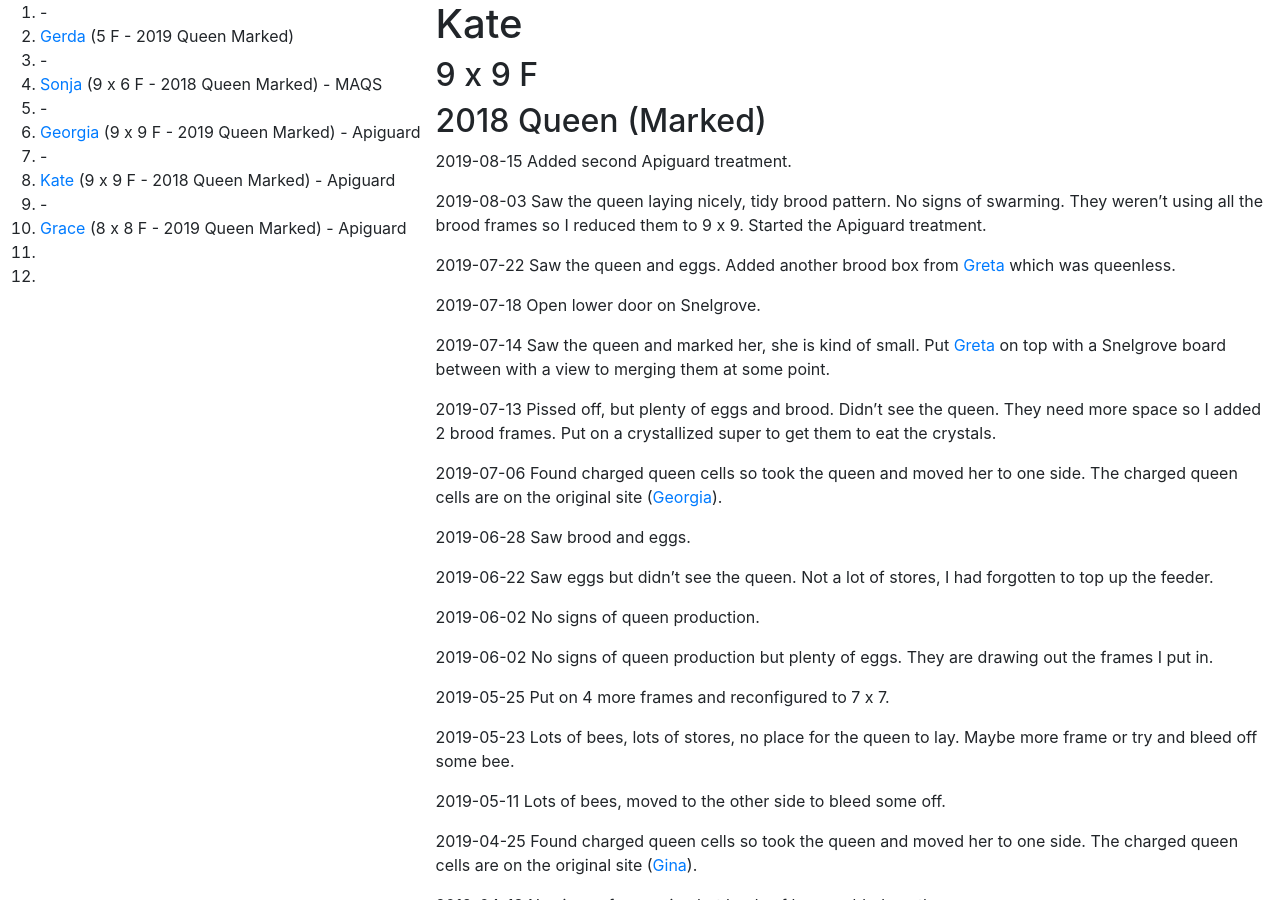
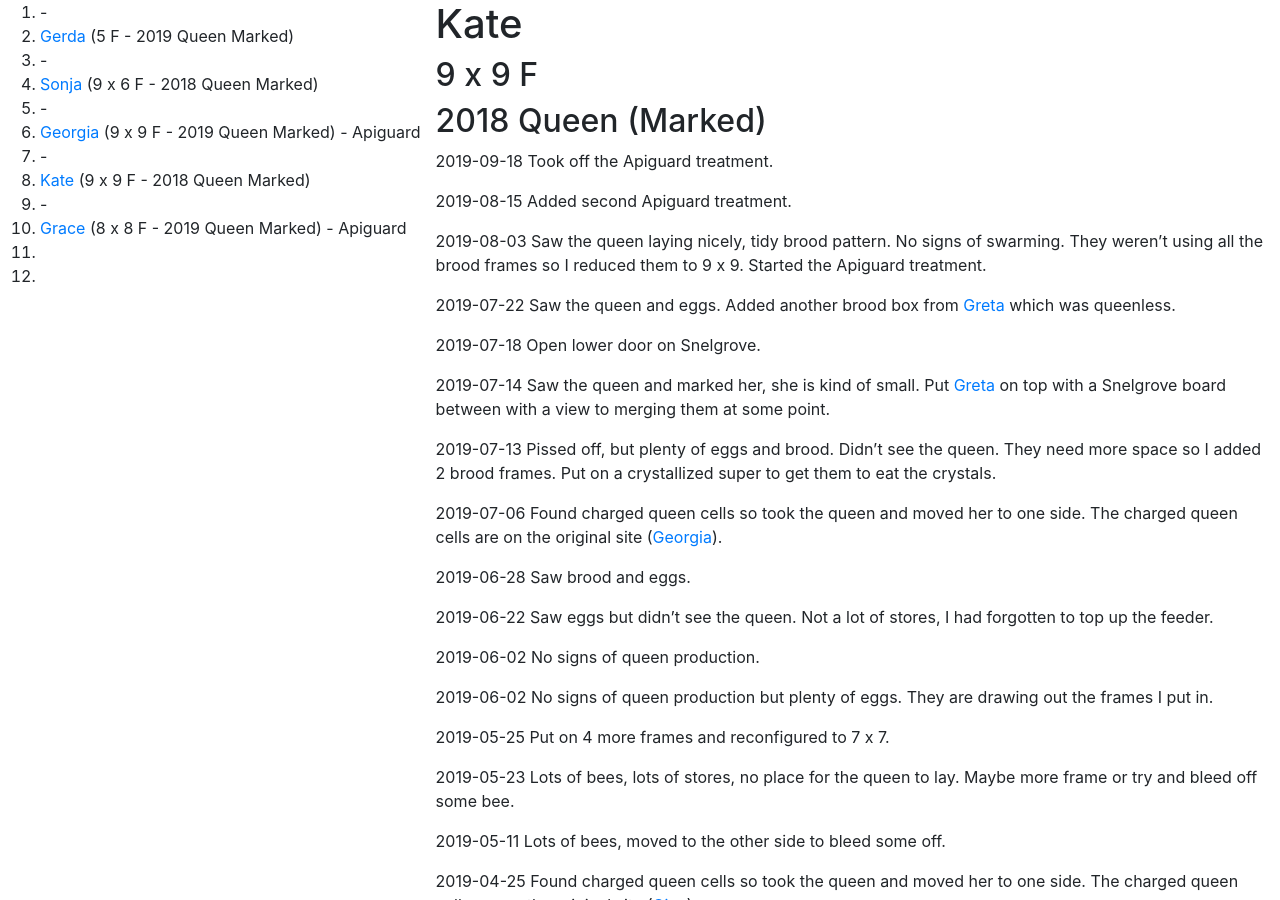
Before and after one commit to joejcollins/rhapsody-angel, a Jekyll site: the page built from queens/kate.md, in a window 1280 px wide and 900 px high. Built offline with Jekyll 4.4.1, drawn with Linux system fonts in a browser that asks for light colours; our own code applies the rules of GitHub Pages for plain Markdown files.

Commit message:
Looking tidy.

```diff
--- a/_includes/apiary.md
+++ b/_includes/apiary.md
@@ -1,11 +1,11 @@
 1. -
 1. [Gerda]({{ site.baseurl }}/queens/gerda/) (5 F - 2019 Queen Marked)
 1. -
-1. [Sonja]({{ site.baseurl }}/queens/sonja/) (9 x 6 F - 2018 Queen Marked) - MAQS
+1. [Sonja]({{ site.baseurl }}/queens/sonja/) (9 x 6 F - 2018 Queen Marked)
 1. -
 1. [Georgia]({{ site.baseurl }}/queens/georgia/) (9 x 9 F - 2019 Queen Marked) - Apiguard
 1. -
-1. [Kate]({{ site.baseurl }}/queens/kate/) (9 x 9 F - 2018 Queen Marked) - Apiguard
+1. [Kate]({{ site.baseurl }}/queens/kate/) (9 x 9 F - 2018 Queen Marked)
 1. -
 1. [Grace]({{ site.baseurl }}/queens/grace/) (8 x 8 F - 2019 Queen Marked) - Apiguard
 1.
--- a/queens/kate.md
+++ b/queens/kate.md
@@ -1,6 +1,8 @@
 # Kate
 ## 9 x 9 F
 ## 2018 Queen (Marked)
+
+2019-09-18 Took off the Apiguard treatment.
 
 2019-08-15 Added second Apiguard treatment.
 
```
